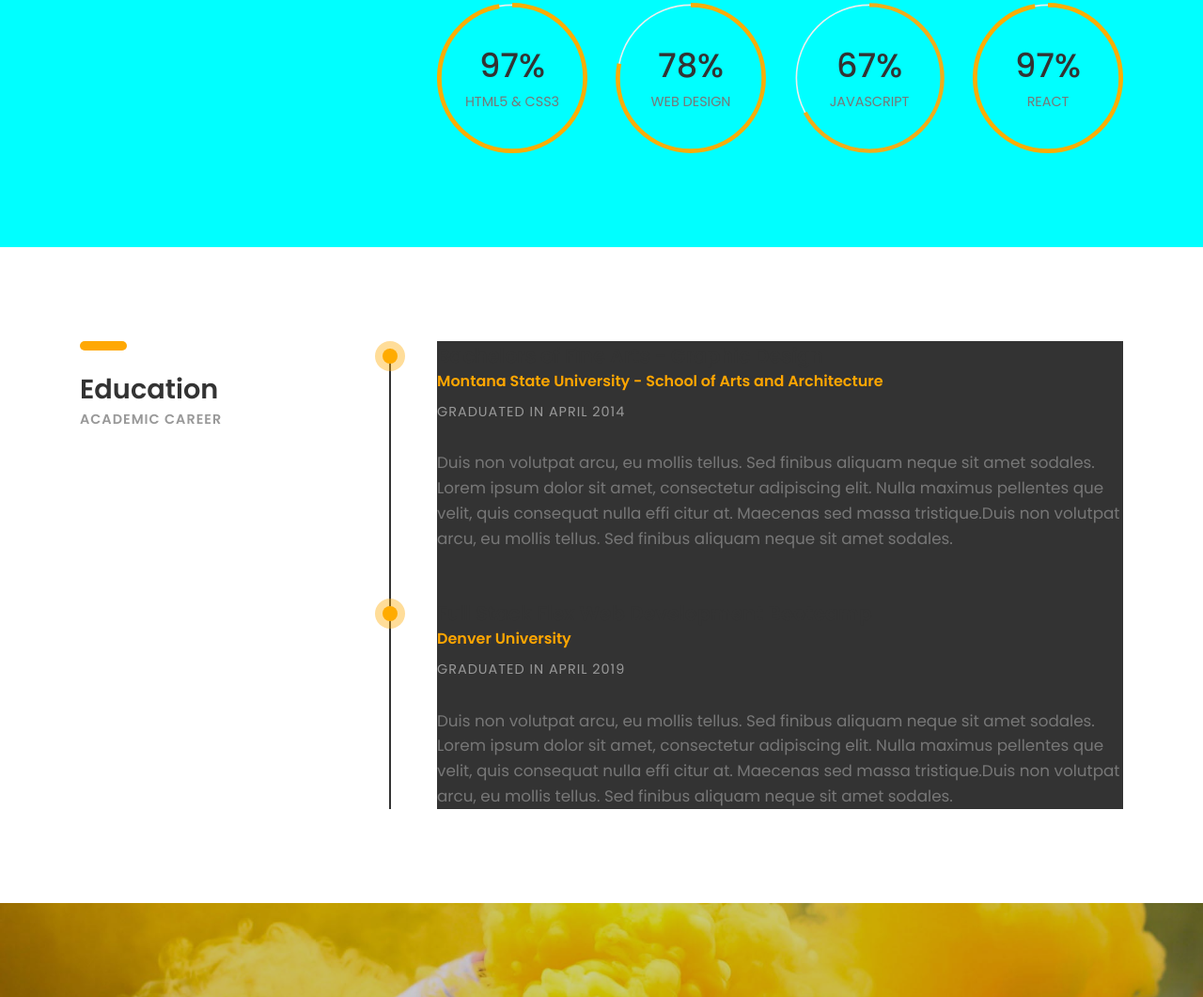
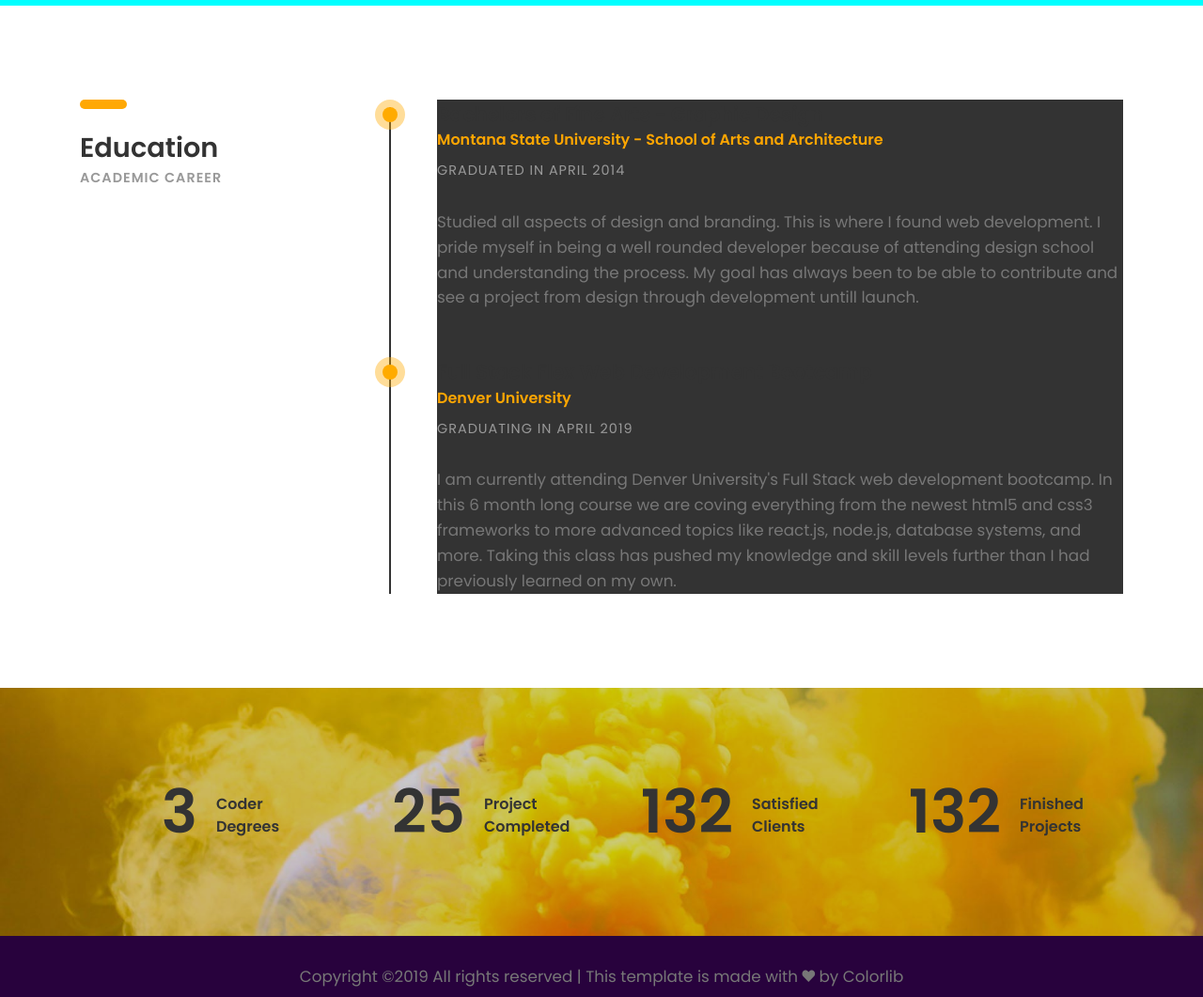
Before and after one commit to guycode/guycode.github.io, a plain HTML site: page index.html in a window 1280 px wide. Shown: the part 1838-2899 px from the top of the page at 94% size. Drawn offline with Linux system fonts and the light colour scheme; files whose address does not match are found by name.

Commit message:
updates to images and education

```diff
--- a/index.html
+++ b/index.html
@@ -289,20 +289,14 @@
 							<h4><b>Bachelors of Fine Arts - Graphic Design</b></h4>
 							<h5 class="font-yellow"><b>Montana State University - School of Arts and Architecture</b></h5>
 							<h6 class="font-lite-black margin-t-10">GRADUATED IN APRIL 2014</h6>
-							<p class="margin-tb-30">Duis non volutpat arcu, eu mollis tellus. Sed finibus aliquam neque sit amet sodales.
-							Lorem ipsum dolor sit amet, consectetur adipiscing elit. Nulla maximus pellentes que velit,
-							quis consequat nulla effi citur at. Maecenas sed massa tristique.Duis non volutpat arcu,
-							eu mollis tellus. Sed finibus aliquam neque sit amet sodales. </p>
+							<p class="margin-tb-30">Studied all aspects of design and branding. This is where I found web development. I pride myself in being a well rounded developer because of attending design school and understanding the process. My goal has always been to be able to contribute and see a project from design through development untill launch.</p>
 						</div><!-- education -->
 
 						<div class="education margin-b-50">
 							<h4><b>Full Stack Flex Web Development Bootcamp</b></h4>
 							<h5 class="font-yellow"><b>Denver University</b></h5>
-							<h6 class="font-lite-black margin-t-10">GRADUATED IN APRIL 2019</h6>
-							<p class="margin-tb-30">Duis non volutpat arcu, eu mollis tellus. Sed finibus aliquam neque sit amet sodales.
-							Lorem ipsum dolor sit amet, consectetur adipiscing elit. Nulla maximus pellentes que velit,
-							quis consequat nulla effi citur at. Maecenas sed massa tristique.Duis non volutpat arcu,
-							eu mollis tellus. Sed finibus aliquam neque sit amet sodales. </p>
+							<h6 class="font-lite-black margin-t-10">GRADUATING IN APRIL 2019</h6>
+							<p class="margin-tb-30">I am currently attending Denver University's Full Stack web development bootcamp. In this 6 month long course we are coving everything from the newest html5 and css3 frameworks to more advanced topics like react.js, node.js, database systems, and more. Taking this class has pushed my knowledge and skill levels further than I had previously learned on my own.</p>
 						</div><!-- education -->
 
 						<!-- <div class="education margin-b-50">
```
Also changed, not shown: images/foodOrBrewed.png (renamed from images/Screen Shot 2019-01-03 at 5.49.20 PM.png), images/trainTime.png (renamed from images/Screen Shot 2019-01-03 at 5.43.05 PM.png), images/trivia.png (renamed from images/Screen Shot 2019-01-03 at 5.47.48 PM.png), 6 other files.
